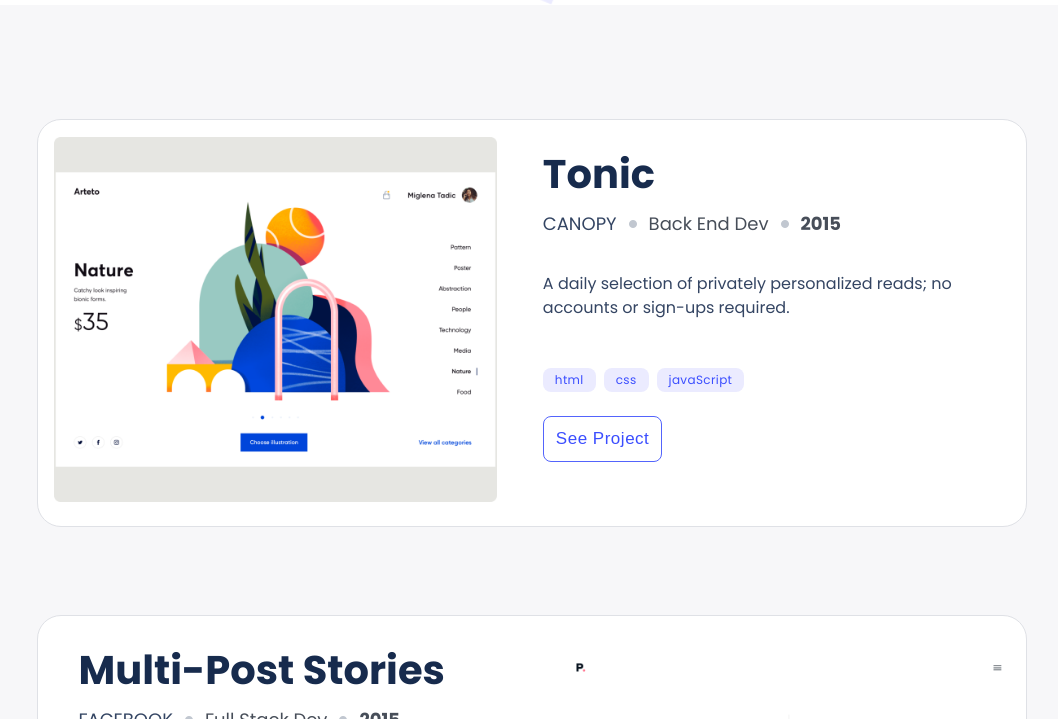
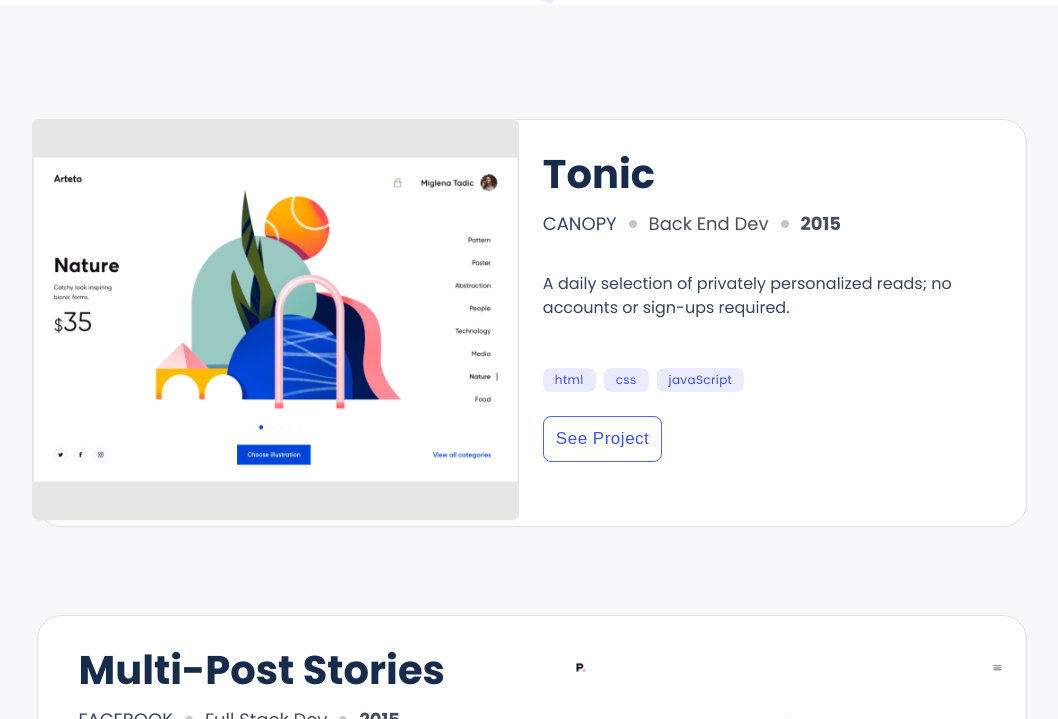
Before and after one commit to kamranahmad123/My_Portfolio_Project, a website: page index.html in a window 1280 px wide. In both pictures the pointer is over the picture 383 px from the left and 1181 px from the top of the page. Shown: the part 862-1581 px from the top of the page, without its empty margins (108-1166 px from the left). Drawn offline with Linux system fonts and the light colour scheme.

Commit message:
add transition for image

```diff
--- a/stylesheet.css
+++ b/stylesheet.css
@@ -576,8 +576,12 @@
   .desktop-image {
     display: inline-block;
     width: 100%;
+    transition: all linear 350ms 2ms;
   }
 
+  .desktop-image:hover {
+    transform: scale(1.1);
+  }
   .project_work .project-body-block {
     width: 50%;
     padding: 0 1.5rem 3rem 1.5rem;
```
